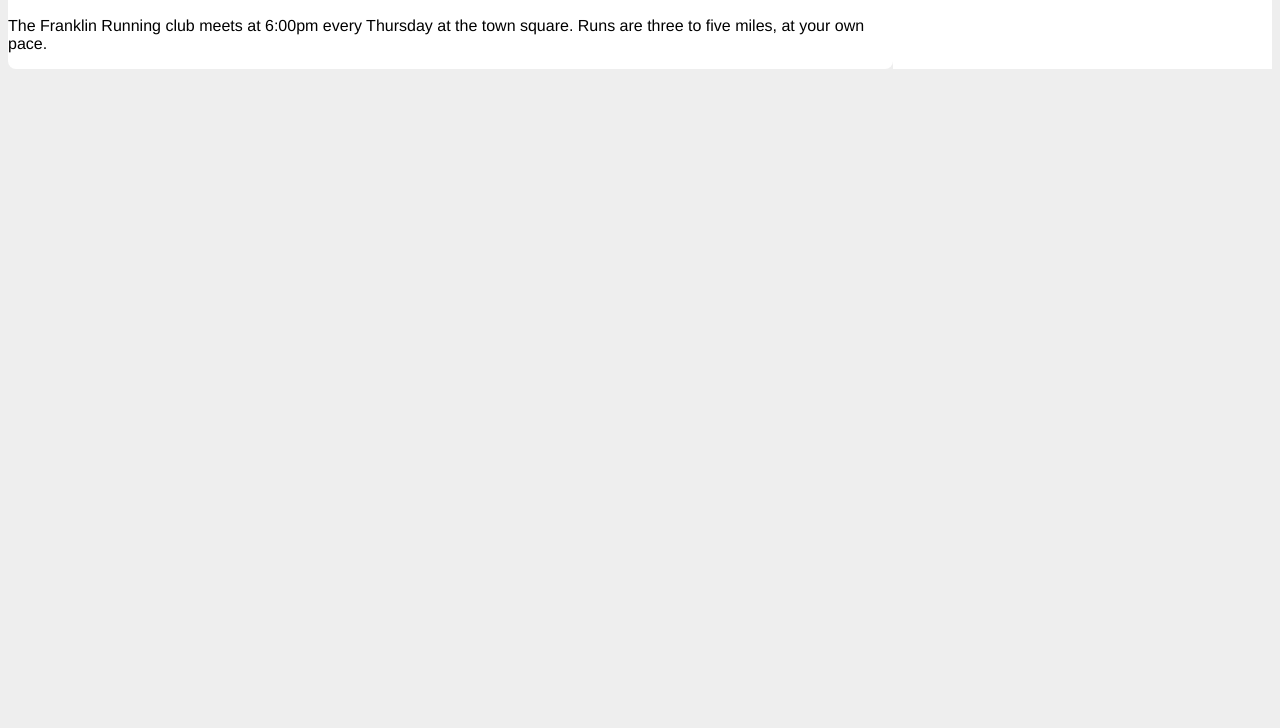
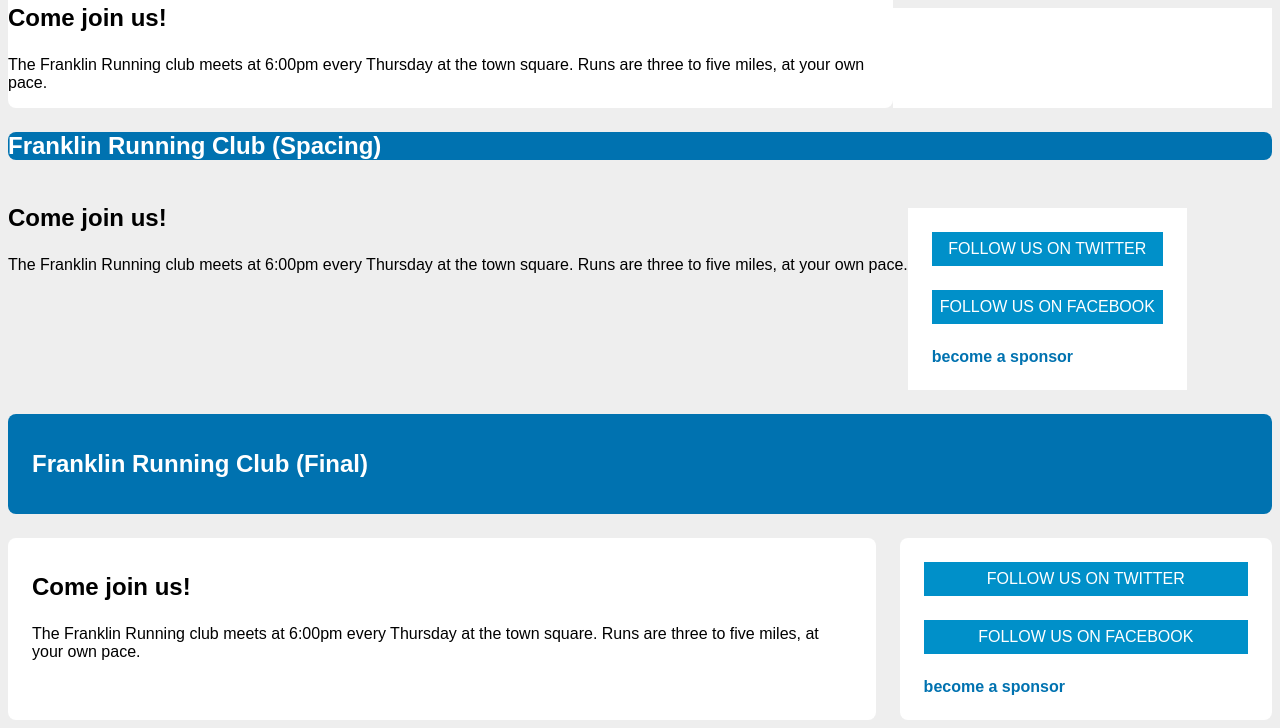
Before and after one commit to alexey-korablin/css_in_depth, a plain HTML site: page box_model/index.html in a window 1280 px wide. Shown: the part 666-1394 px from the top of the page. Before the commit the page ends 800 px from the top, so only its background shows below. Drawn offline with Linux system fonts and the light colour scheme.

Commit message:
003_03 Ch3 Creating a more general solution: the lobotomized owl selector

```diff
--- a/box_model/index.html
+++ b/box_model/index.html
@@ -69,5 +69,37 @@
             </aside>
         </div>
     </section>
+    <section>
+        <header>
+            <h1>Franklin Running Club (Spacing)</h1>
+        </header>
+        <div class="container-flex variables">
+            <main class="main-spacing">
+                <h2>Come join us!</h2>
+                <p>The Franklin Running club meets at 6:00pm every Thursday at the town square. Runs are three to five miles, at your own pace.</p>
+            </main>
+            <aside class="sidebar-spacing">
+                <a href="/twitter" class="button-link">follow us on Twitter</a>
+                <a href="/facebook" class="button-link">follow us on Facebook</a>
+                <a href="/sponsors" class="sponsor-link">become a sponsor</a>
+            </aside>
+        </div>
+    </section>
+    <section>
+        <header class="header-final">
+            <h1>Franklin Running Club (Final)</h1>
+        </header>
+        <div class="container-final variables">
+            <main class="main-final">
+                <h2>Come join us!</h2>
+                <p>The Franklin Running club meets at 6:00pm every Thursday at the town square. Runs are three to five miles, at your own pace.</p>
+            </main>
+            <aside class="sidebar-final">
+                <a href="/twitter" class="button-link-final">follow us on Twitter</a>
+                <a href="/facebook" class="button-link-final">follow us on Facebook</a>
+                <a href="/sponsors" class="sponsor-link-final">become a sponsor</a>
+            </aside>
+        </div>
+    </section>
 </body>
 </html>
--- a/box_model/style.css
+++ b/box_model/style.css
@@ -173,3 +173,135 @@ when all approaches mentioned here fail.)
 in conjunction with a transform. See chapter 15 for an example. (Again, I
 only recommend this if you've ruled out all other options.)
 */
+
+/*
+Margin-collapse tips:
+* Применение overflow: auto (любого, кроме visible) к контейнеру предотвратит схлопывание внешнего отступа внутри контейнера и внешних отступов соседних контейнеров
+* Добавление рамок и внутренних отступов между двумя внешними отступами
+* Внешние отступане схлопнутся если контейнер имеет свойство float и display: inline-block или если у него position: absolute || fixed
+* При использовании flexbox и grid
+* display: table-cell || table-row (такие элементы не имеют внешних отступов, они и не схлопнутся) исключение: table, table-inline, table-caption
+*/
+
+.sidebar-spacing {
+    background-color: #fff;
+    padding: 1.5em;
+}
+
+.button-link {
+    display: block;
+    padding: 0.5em;
+    color: #fff;
+    background-color: #0090c9;
+    text-align: center;
+    text-decoration: none;
+    text-transform: uppercase;
+}
+
+.button-link + .button-link {
+    margin-top: 1.5em;
+}
+
+.sponsor-link {
+    display: block;
+    color: #0072b0;
+    font-weight: bold;
+    text-decoration: none;
+}
+
+
+/* Это решение добавляет внешний отступ всем сестринским элементам после body
+Если body не указать, то он будет расценен как сестринский элемент по отношению к элементу head и получит отступ сверху*/
+/* body * + * {
+    margin-top: 1.5em;
+}
+
+.main-spacing {
+    width: 70%;
+    padding: 1em 1.5em;
+    background-color: #fff;
+    border-radius: .5em;
+}
+
+.sidebar-spacing {
+    width: 30%;
+    margin-top: 0;
+    margin-left: 1.5em;
+    background-color: #fff;
+    padding: 1.5em;
+    border-radius: .5em;
+} */
+
+/* Final */
+
+:root {
+    box-sizing: border-box;
+}
+
+*,
+::before,
+::after {
+    box-sizing: inherit;
+}
+
+body {
+    background-color: #eee;
+    font-family: Arial, Helvetica, sans-serif;
+}
+
+body * + * {
+    margin-top: 1.5em;
+}
+
+.header-final {
+    padding: 1em 1.5em;
+    color: #ffffff;
+    background-color: #0072b0;
+    border-radius: .5em;
+}
+
+.container-final {
+    display: flex;
+}
+
+.main-final {
+    width: 70%;
+    padding: 1em 1.5em;
+    background-color: #ffffff;
+    border-radius: .5em;
+}
+
+.sidebar-final {
+    width: 30%;
+    padding: 1.5em;
+    margin-top: 0;
+    margin-left: 1.5em;
+    background-color: #fff;
+    border-radius: .5em;
+}
+
+.button-link-final {
+    display: block;
+    padding: 0.5em;
+    color: #ffffff;
+    background-color: #0090c9;
+    text-align: center;
+    text-decoration: none;
+    text-transform: uppercase;
+}
+
+.sponsor-link-final {
+    display: block;
+    color: #0072b0;
+    font-weight: bold;
+    text-decoration: none;
+}
+
+/*
+Summary
+    * всегда используйте универсальный фикс для border-box, чтобы сделать размеры элементов предсказуемыми
+    * избегайте явного указания высоты элементов чтобы избежать проблем с переполнением блока
+    * для того чтобы получить колонки используйте современные свойства, такие как display: table || flex || grid. Эти решения позволяют центровать элементы по высоте
+    * применяйте меры против схлопывания внешних отступов (если таковое не планируется)
+    * для применения внешних отступов у соседних элементов используйте селектор "body * + *"
+*/
```
